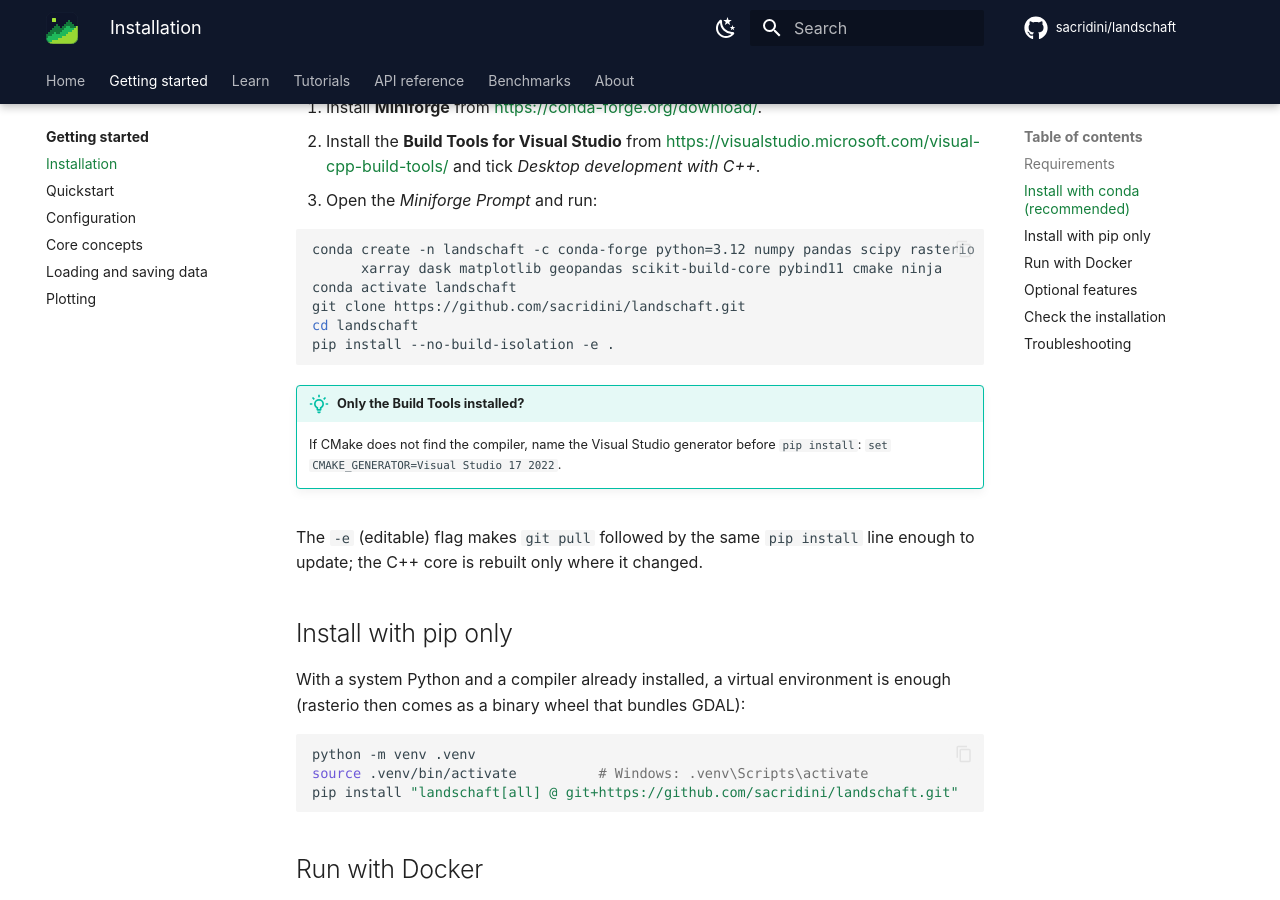
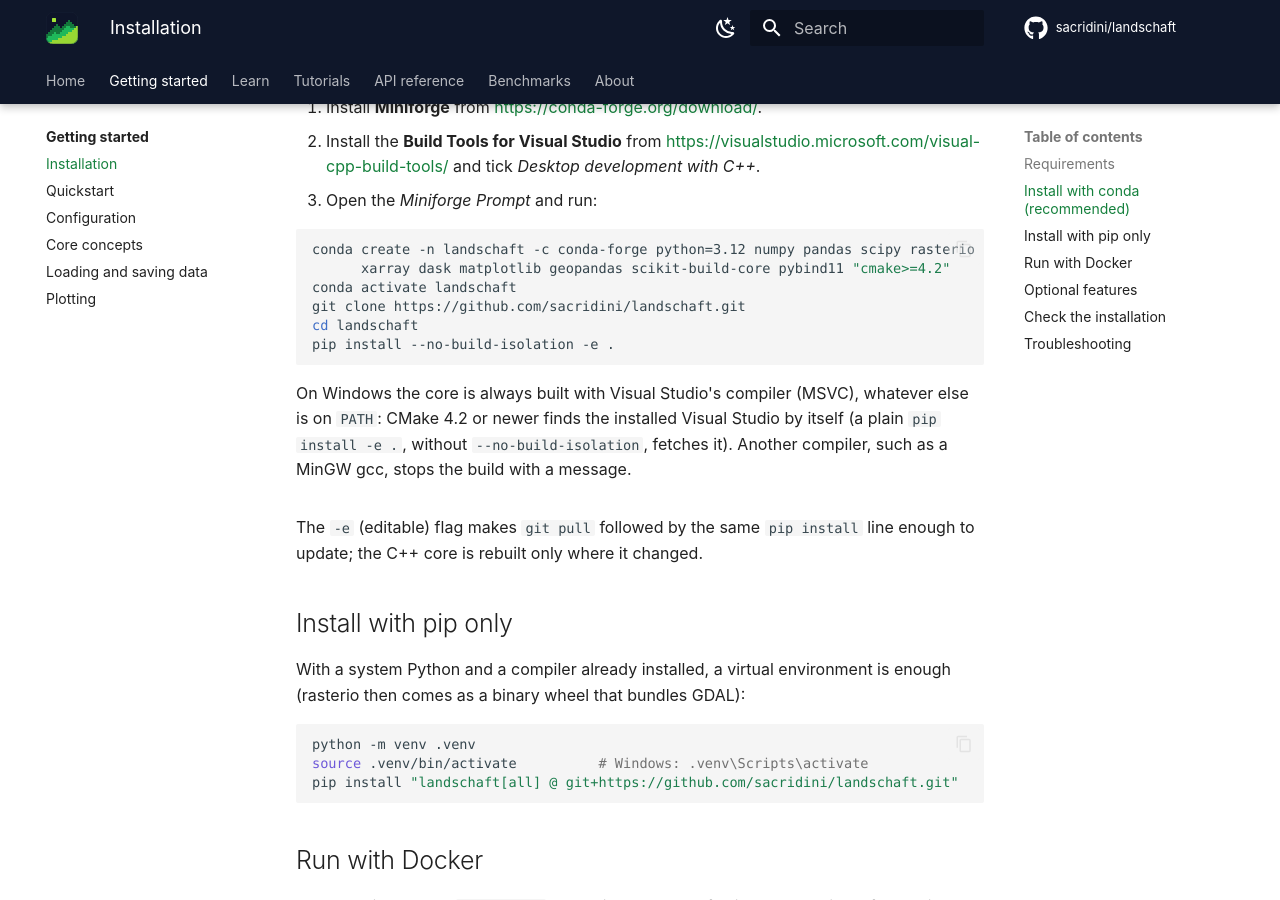
Before and after one commit to sacridini/landschaft, an MkDocs documentation site: the page built from docs/getting-started/installation.md, in a window 1280 px wide and 900 px high, scrolled down 954 px. Built offline with MkDocs 1.6.1 and Material for MkDocs 9.7.7, drawn with Linux system fonts in a browser that asks for light colours; comment, search, counter and statistics services are not loaded.

Commit message:
fix(build): plain pip install -e . builds with MSVC on Windows whatever is on PATH

````diff
--- a/docs/getting-started/installation.md
+++ b/docs/getting-started/installation.md
@@ -33,16 +33,18 @@ platform, which avoids most installation problems.
 
     ```bat
     conda create -n landschaft -c conda-forge python=3.12 numpy pandas scipy rasterio rioxarray ^
-          xarray dask matplotlib geopandas scikit-build-core pybind11 cmake ninja
+          xarray dask matplotlib geopandas scikit-build-core pybind11 "cmake>=4.2"
     conda activate landschaft
     git clone https://github.com/sacridini/landschaft.git
     cd landschaft
     pip install --no-build-isolation -e .
     ```
 
-    !!! tip "Only the Build Tools installed?"
-        If CMake does not find the compiler, name the Visual Studio generator
-        before `pip install`: `set CMAKE_GENERATOR=Visual Studio 17 2022`.
+    On Windows the core is always built with Visual Studio's compiler (MSVC),
+    whatever else is on `PATH`: CMake 4.2 or newer finds the installed Visual
+    Studio by itself (a plain `pip install -e .`, without
+    `--no-build-isolation`, fetches it). Another compiler, such as a MinGW gcc,
+    stops the build with a message.
 
 === "macOS"
 
@@ -165,8 +167,7 @@ pytest
 ??? question "`pip install` fails with *no C++ compiler found* / *CMAKE_CXX_COMPILER not set*"
     The build needs a C++17 compiler: the *Desktop development with C++*
     workload of the Visual Studio Build Tools on Windows, `xcode-select
-    --install` on macOS, `build-essential` or `gcc-c++` on Linux. On Windows,
-    also try `set CMAKE_GENERATOR=Visual Studio 17 2022`.
+    --install` on macOS, `build-essential` or `gcc-c++` on Linux.
 
 ??? question "`ls.max_threads()` returns 1"
     The core was built without OpenMP. On macOS install `llvm-openmp` (conda)
````
Also changed, not shown: CHANGELOG.md (+5 -0 lines), CMakeLists.txt (+7 -0 lines), pyproject.toml (+8 -0 lines).
